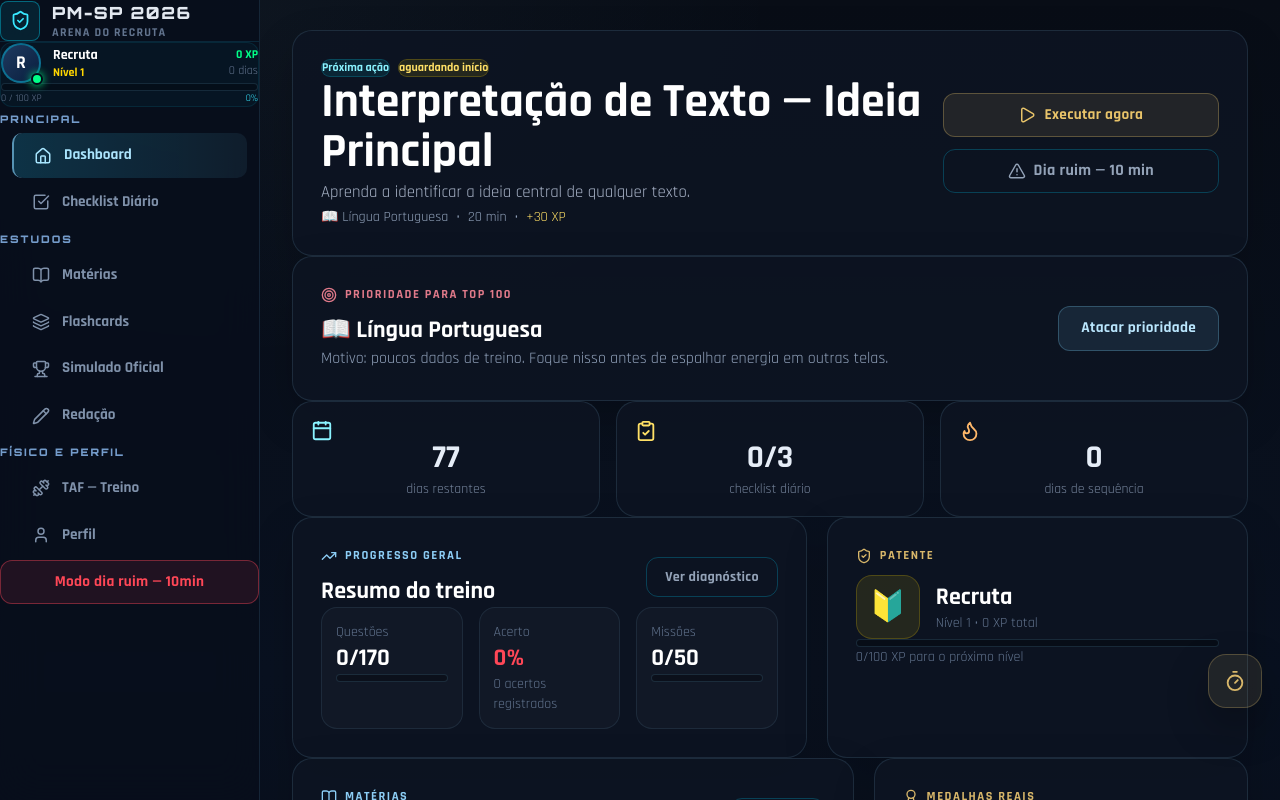
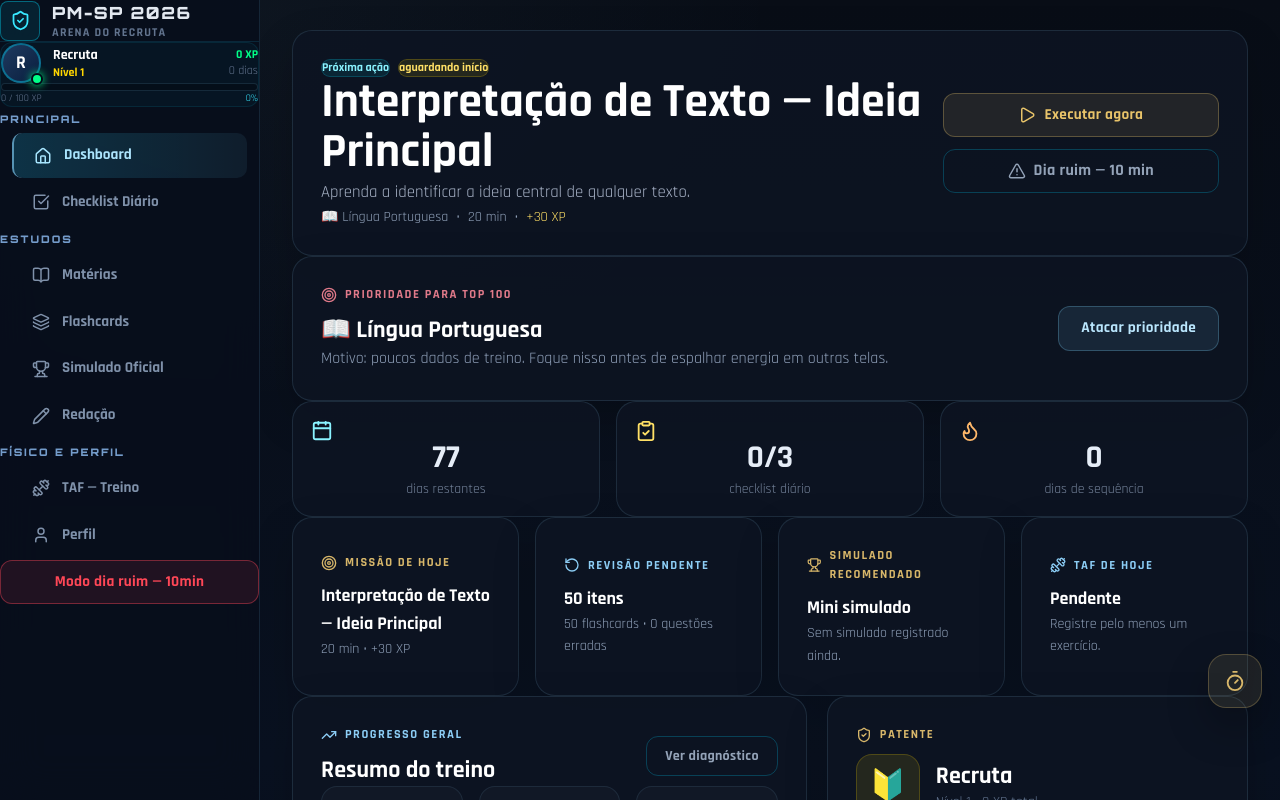
Before and after one commit to wesley956/pm26, a React (Vite) app: page / in a window 1280 px wide. Shown: the top 800 px of the page. Built offline with nearby package versions, Linux system fonts and the light colour scheme.

Commit message:
Add dashboard command cards

```diff
--- a/src/components/Dashboard.tsx
+++ b/src/components/Dashboard.tsx
@@ -2,6 +2,7 @@ import { useApp } from '../store';
 import { subjects } from '../data/subjects';
 import { getPrimaryDeadlineInfo, getSubjectProgress, getLevelInfo, getMedalDefinitions } from '../utils';
 import { questions } from '../data/questions';
+import { theoryLessons } from '../data/theory';
 import { chooseSmartStudyAction } from '../utils/smartStudy';
 import { buildDailyChecklist } from '../utils/dailyChecklist';
 import {
@@ -82,6 +83,27 @@ export default function Dashboard({ onNavigate }: { onNavigate: (tab: string, da
   const studiedToday = profile.lastStudyDate === today;
   const missionProgress = Math.round((completedCount / Math.max(1, totalMissions)) * 100);
   const questionProgress = Math.round((totalAnswered / Math.max(1, totalQuestions)) * 100);
+
+  const dueReviewCount = theoryLessons.filter(lesson => {
+    const review = profile.spacedRepetition?.[lesson.missionId];
+    return !review || review.nextReview <= today;
+  }).length;
+
+  const wrongReviewCount = profile.wrongQuestions.length;
+  const tafRecords = profile.tafRecords ?? [];
+  const hasTafToday = tafRecords.some(record => String(record.date).startsWith(today));
+  const simulations = profile.simulations ?? [];
+  const lastSimulation = simulations[simulations.length - 1];
+  const lastSimulationPct = lastSimulation
+    ? Math.round((lastSimulation.correctAnswers / Math.max(1, lastSimulation.totalQuestions)) * 100)
+    : null;
+
+  const recommendedSimulation =
+    totalAnswered < 20
+      ? 'Mini simulado'
+      : lastSimulationPct !== null && lastSimulationPct < 70
+        ? 'Simulado semanal'
+        : 'Manter rotina';
 
   const navigateToAction = (useBadDayMode = false) => {
     const action = useBadDayMode
@@ -217,6 +239,50 @@ export default function Dashboard({ onNavigate }: { onNavigate: (tab: string, da
           <p className="metric-value text-orange-300">{profile.streak}</p>
           <p className="metric-label">dias de sequência</p>
         </div>
+      </section>
+
+      <section className="mb-5 grid gap-4 md:grid-cols-2 xl:grid-cols-4">
+        <button onClick={() => navigateToAction(false)} className="study-card text-left transition hover:-translate-y-0.5">
+          <p className="study-kicker gold">
+            <Target size={16} />
+            Missão de hoje
+          </p>
+          <h3 className="mt-2 text-lg font-black text-white">{smartAction.title}</h3>
+          <p className="mt-1 text-sm leading-relaxed text-slate-400">{smartAction.minutes} min • +{smartAction.xpReward} XP</p>
+        </button>
+
+        <button onClick={() => onNavigate('review')} className="study-card text-left transition hover:-translate-y-0.5">
+          <p className="study-kicker">
+            <RotateCcw size={16} />
+            Revisão pendente
+          </p>
+          <h3 className="mt-2 text-lg font-black text-white">{dueReviewCount + wrongReviewCount} itens</h3>
+          <p className="mt-1 text-sm leading-relaxed text-slate-400">
+            {dueReviewCount} flashcards • {wrongReviewCount} questões erradas
+          </p>
+        </button>
+
+        <button onClick={() => onNavigate('simulados')} className="study-card text-left transition hover:-translate-y-0.5">
+          <p className="study-kicker gold">
+            <Trophy size={16} />
+            Simulado recomendado
+          </p>
+          <h3 className="mt-2 text-lg font-black text-white">{recommendedSimulation}</h3>
+          <p className="mt-1 text-sm leading-relaxed text-slate-400">
+            {lastSimulationPct === null ? 'Sem simulado registrado ainda.' : `Último resultado: ${lastSimulationPct}%`}
+          </p>
+        </button>
+
+        <button onClick={() => onNavigate('taf')} className="study-card text-left transition hover:-translate-y-0.5">
+          <p className="study-kicker">
+            <Dumbbell size={16} />
+            TAF de hoje
+          </p>
+          <h3 className="mt-2 text-lg font-black text-white">{hasTafToday ? 'Registrado' : 'Pendente'}</h3>
+          <p className="mt-1 text-sm leading-relaxed text-slate-400">
+            {hasTafToday ? 'Treino físico já marcado hoje.' : 'Registre pelo menos um exercício.'}
+          </p>
+        </button>
       </section>
 
       <section className="mb-5 grid gap-5 lg:grid-cols-[1.1fr_.9fr]">
```
